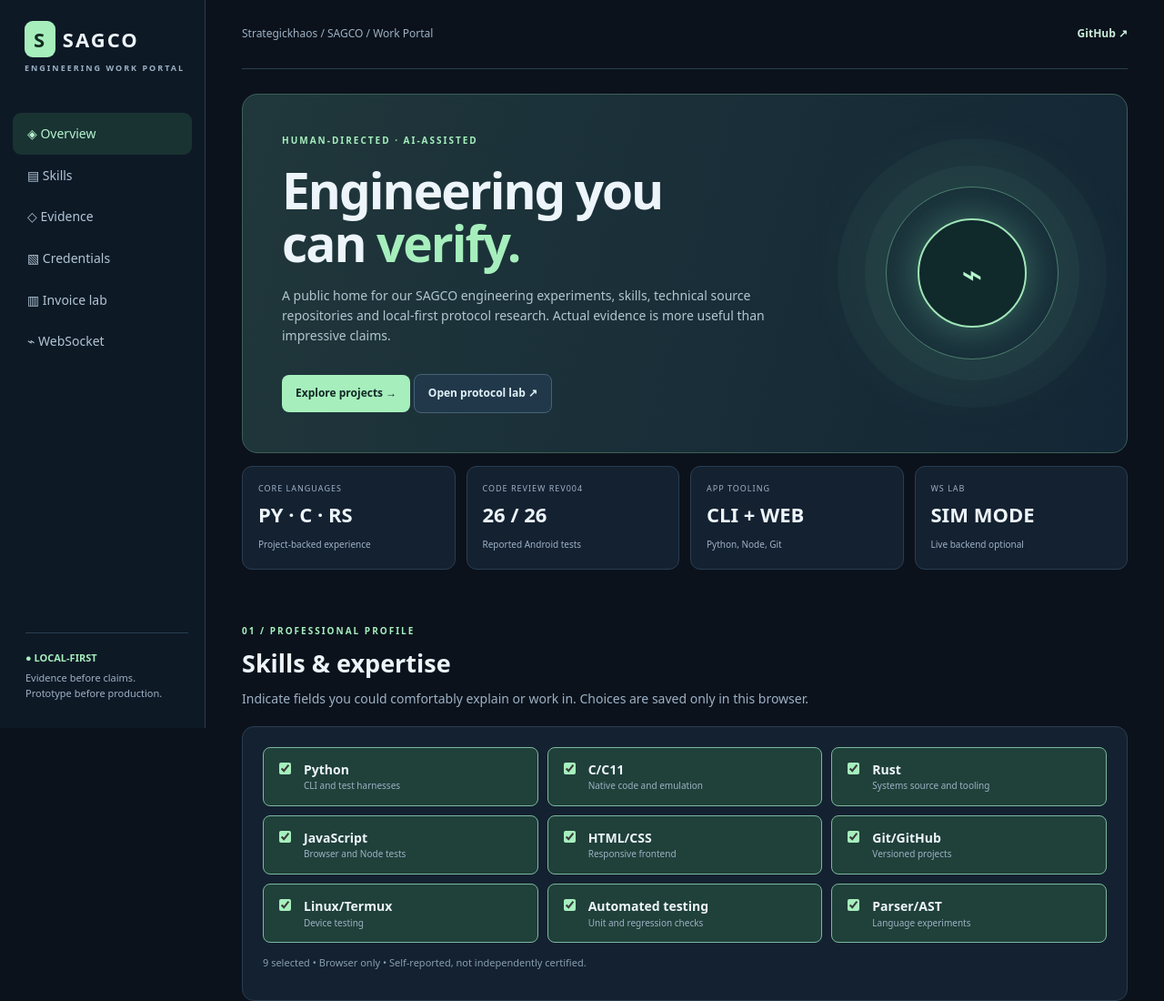
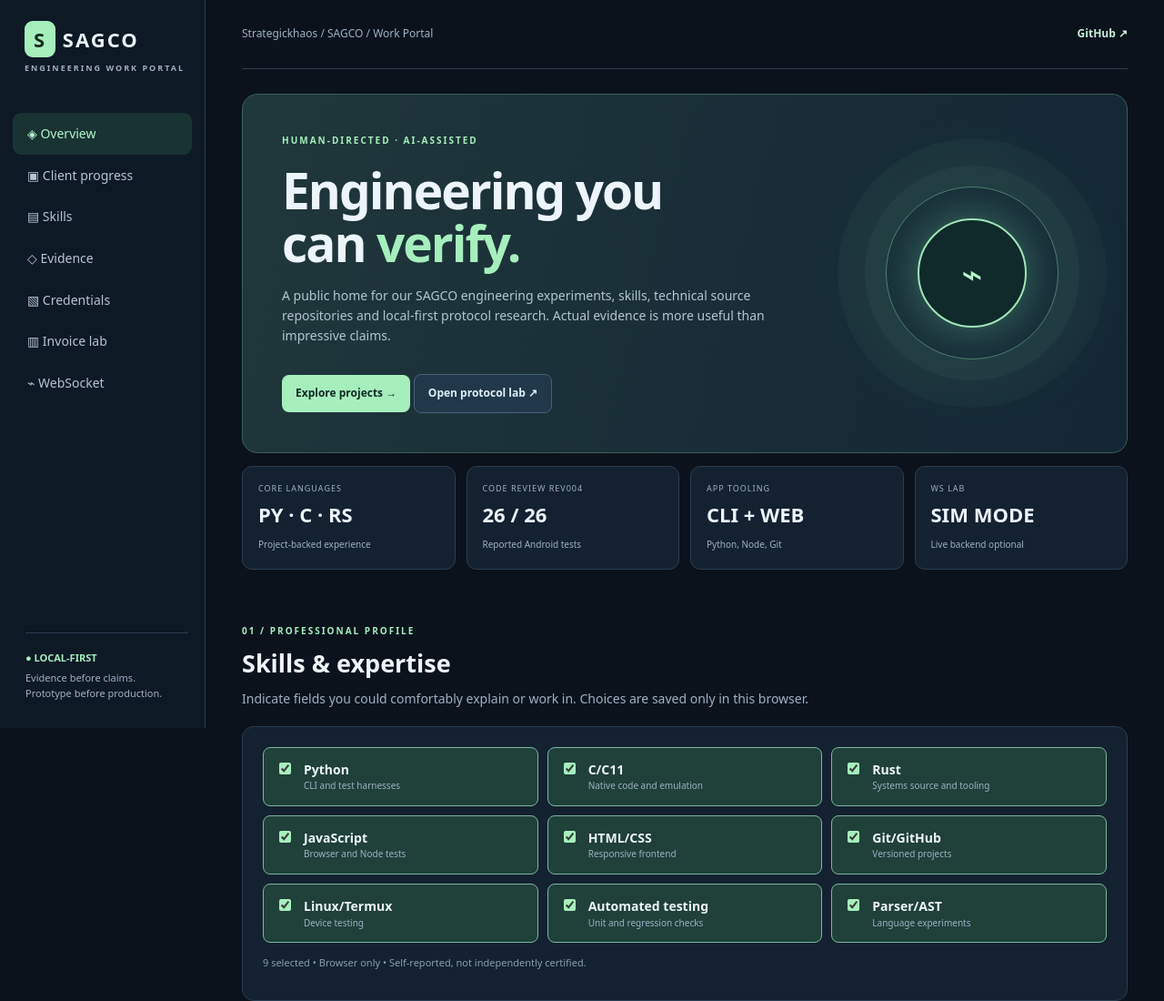
Before and after one commit to Strategickhaos/strategickhaos.github.io, a plain HTML site: page sagco-portal/index.html in a window 1280 px wide. Shown: the top 1100 px of the page at 91% size. Drawn offline with Linux system fonts and the light colour scheme.

Commit message:
Link SAGCO client progress dashboard from Work Portal navigation

```diff
--- a/sagco-portal/index.html
+++ b/sagco-portal/index.html
@@ -11,7 +11,7 @@
 </head>
 <body>
 <div class="shell">
-<aside class="sidebar"><div class="brand"><i>S</i> SAGCO<small>ENGINEERING WORK PORTAL</small></div><nav aria-label="Sections"><a href="#overview">◈ Overview</a><a href="#skills">▤ Skills</a><a href="#projects">◇ Evidence</a><a href="#credentials">▧ Credentials</a><a href="#billing">▥ Invoice lab</a><a href="#socket">⌁ WebSocket</a></nav><div class="aside-note"><b>● LOCAL-FIRST</b>Evidence before claims.<br>Prototype before production.</div></aside>
+<aside class="sidebar"><div class="brand"><i>S</i> SAGCO<small>ENGINEERING WORK PORTAL</small></div><nav aria-label="Sections"><a href="#overview">◈ Overview</a><a href="./progress.html">▣ Client progress</a><a href="#skills">▤ Skills</a><a href="#projects">◇ Evidence</a><a href="#credentials">▧ Credentials</a><a href="#billing">▥ Invoice lab</a><a href="#socket">⌁ WebSocket</a></nav><div class="aside-note"><b>● LOCAL-FIRST</b>Evidence before claims.<br>Prototype before production.</div></aside>
 <main class="main">
 <header class="top"><span>Strategickhaos / SAGCO / Work Portal</span><a target="_blank" rel="noopener noreferrer" href="https://github.com/Strategickhaos">GitHub ↗</a></header>
 <div class="hero" id="overview"><div class="hero-content"><div class="eyebrow">HUMAN-DIRECTED · AI-ASSISTED</div><h1>Engineering you<br>can <em>verify.</em></h1><p>A public home for our SAGCO engineering experiments, skills, technical source repositories and local-first protocol research. Actual evidence is more useful than impressive claims.</p><a href="#projects" class="button">Explore projects →</a> <a href="#socket" class="button alt">Open protocol lab ↗</a></div><div class="hero-visual" aria-hidden="true"><div class="ring"></div><div class="core">⌁</div></div></div>
```
